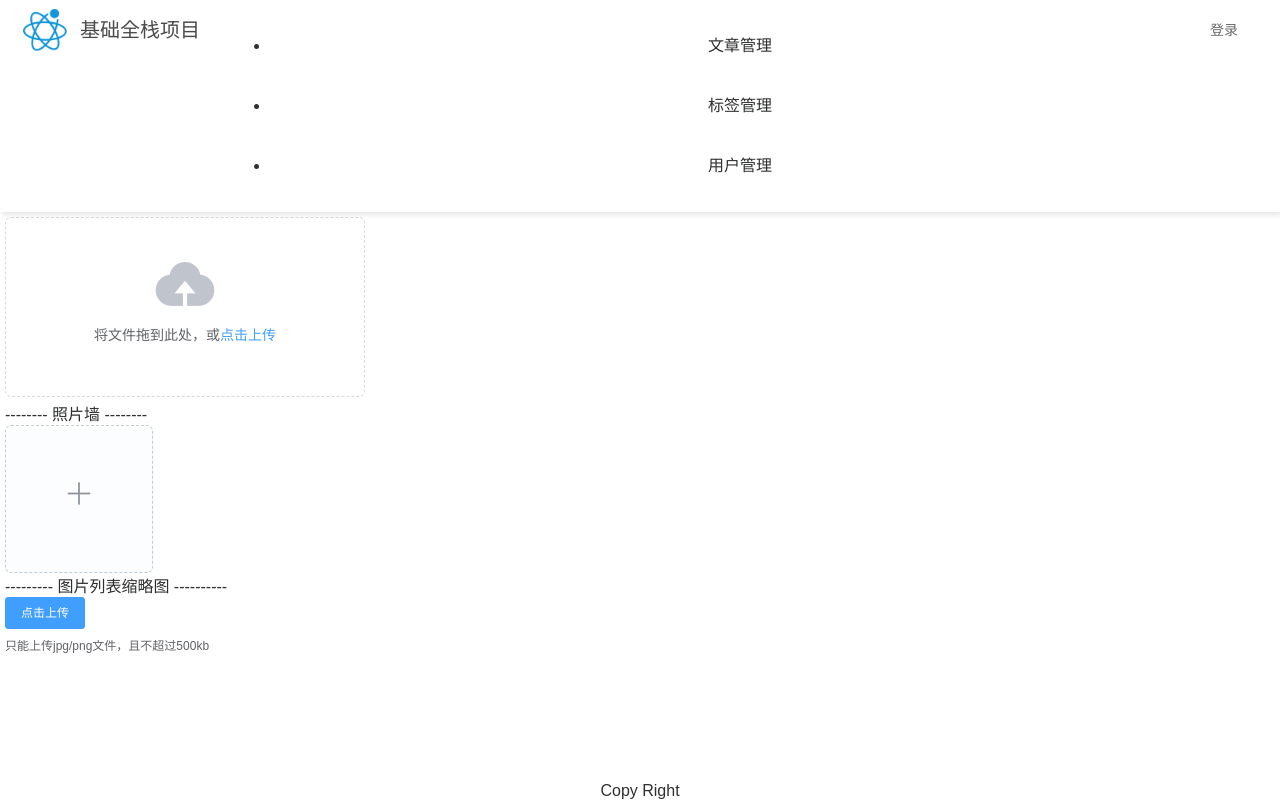
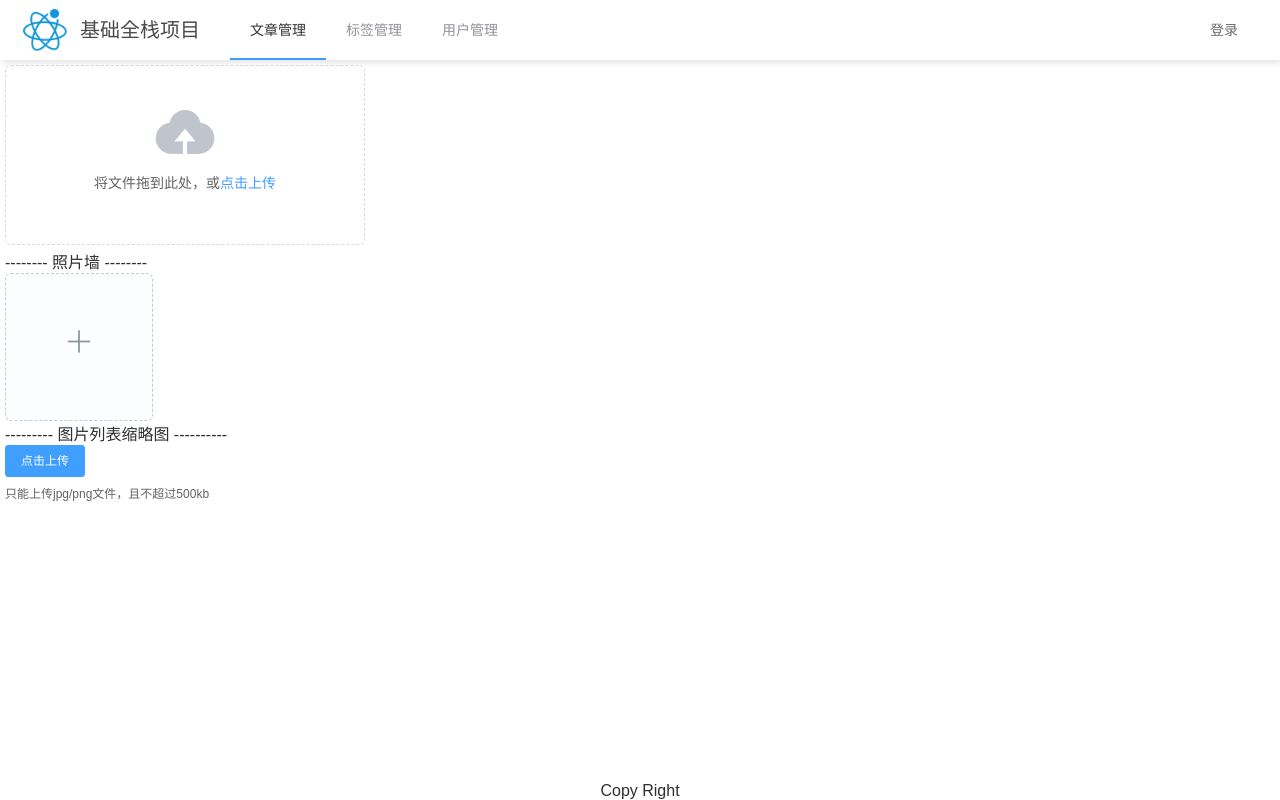
Before and after one commit to xiaoqiang-zhao/base-full-stack-project, a Nuxt app: page /upload in a window 1280 px wide. Built offline with nearby package versions, Linux system fonts and the light colour scheme; no server answers.

Commit message:
bugfix：服务器端渲染样式加载后置

```diff
--- a/client/assets/css/main.css
+++ b/client/assets/css/main.less
@@ -6,6 +6,10 @@ body {
     margin: 0;
     min-height: 100vh;
 }
+
+@import 'element-ui/lib/theme-chalk/icon.css';
+@import 'element-ui/lib/theme-chalk/menu.css';
+@import 'element-ui/lib/theme-chalk/button.css';
 
 @font-face {
     font-family: "iconfont";
--- a/client/layouts/default.vue
+++ b/client/layouts/default.vue
@@ -14,7 +14,6 @@
 import appHeader from '../components/app-header.vue';
 import appFooter from '../components/app-footer.vue';
 import 'element-ui/lib/theme-chalk/message.css';
-import 'element-ui/lib/theme-chalk/icon.css';
 
 export default {
     components: {
--- a/client/pages/articles/_id.vue
+++ b/client/pages/articles/_id.vue
@@ -86,9 +86,7 @@ import 'element-ui/lib/theme-chalk/message.css';
 import elTable from 'element-ui/lib/table';
 import elTableColumn from 'element-ui/lib/table-column';
 import 'element-ui/lib/theme-default/table.css';
-import 'element-ui/lib/theme-chalk/icon.css';
 import elButton from 'element-ui/lib/button';
-import 'element-ui/lib/theme-chalk/button.css';
 import elForm from 'element-ui/lib/form';
 import 'element-ui/lib/theme-chalk/form.css';
 import elFormItem from 'element-ui/lib/form-item';
--- a/client/pages/articles/index.vue
+++ b/client/pages/articles/index.vue
@@ -49,9 +49,7 @@
 import elTable from 'element-ui/lib/table';
 import elTableColumn from 'element-ui/lib/table-column';
 import 'element-ui/lib/theme-default/table.css';
-import 'element-ui/lib/theme-chalk/icon.css';
 import elButton from 'element-ui/lib/button';
-import 'element-ui/lib/theme-chalk/button.css';
 import messageBox from 'element-ui/lib/message-box';
 import 'element-ui/lib/theme-chalk/message-box.css';
 import message from 'element-ui/lib/message';
--- a/client/pages/tags/_id.vue
+++ b/client/pages/tags/_id.vue
@@ -30,9 +30,7 @@
 import message from 'element-ui/lib/message';
 import 'element-ui/lib/theme-chalk/message.css';
 
-import 'element-ui/lib/theme-chalk/icon.css';
 import elButton from 'element-ui/lib/button';
-import 'element-ui/lib/theme-chalk/button.css';
 import elForm from 'element-ui/lib/form';
 import 'element-ui/lib/theme-chalk/form.css';
 import elFormItem from 'element-ui/lib/form-item';
--- a/client/pages/tags/index.vue
+++ b/client/pages/tags/index.vue
@@ -49,9 +49,7 @@
 import elTable from 'element-ui/lib/table';
 import elTableColumn from 'element-ui/lib/table-column';
 import 'element-ui/lib/theme-default/table.css';
-import 'element-ui/lib/theme-chalk/icon.css';
 import elButton from 'element-ui/lib/button';
-import 'element-ui/lib/theme-chalk/button.css';
 import messageBox from 'element-ui/lib/message-box';
 import 'element-ui/lib/theme-chalk/message-box.css';
 import message from 'element-ui/lib/message';
--- a/client/pages/upload.vue
+++ b/client/pages/upload.vue
@@ -39,11 +39,9 @@
 <script>
 import elUpload from 'element-ui/lib/upload';
 import 'element-ui/lib/theme-chalk/upload.css';
-import 'element-ui/lib/theme-chalk/icon.css';
 import elDialog from 'element-ui/lib/dialog';
 import 'element-ui/lib/theme-chalk/dialog.css';
 import elButton from 'element-ui/lib/button';
-import 'element-ui/lib/theme-chalk/button.css';
 
 export default {
     components: {
--- a/client/pages/users.vue
+++ b/client/pages/users.vue
@@ -68,9 +68,7 @@
 import elTable from 'element-ui/lib/table';
 import elTableColumn from 'element-ui/lib/table-column';
 import 'element-ui/lib/theme-default/table.css';
-import 'element-ui/lib/theme-chalk/icon.css';
 import elButton from 'element-ui/lib/button';
-import 'element-ui/lib/theme-chalk/button.css';
 import messageBox from 'element-ui/lib/message-box';
 import 'element-ui/lib/theme-chalk/message-box.css';
 import message from 'element-ui/lib/message';
--- a/nuxt.config.js
+++ b/nuxt.config.js
@@ -28,7 +28,7 @@ module.exports = {
         }]
     },
     // Global CSS
-    css: ['~assets/css/main.css'],
+    css: ['~assets/css/main.less'],
     // Customize the progress-bar color
     loading: {
         color: '#3B8070'
```
